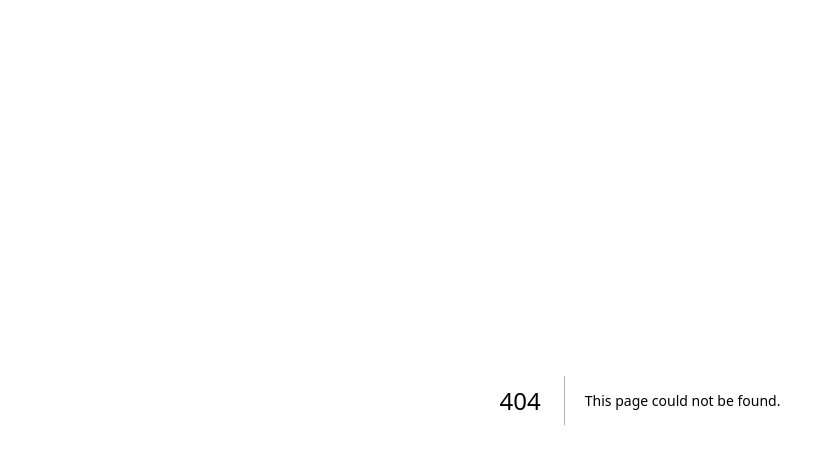
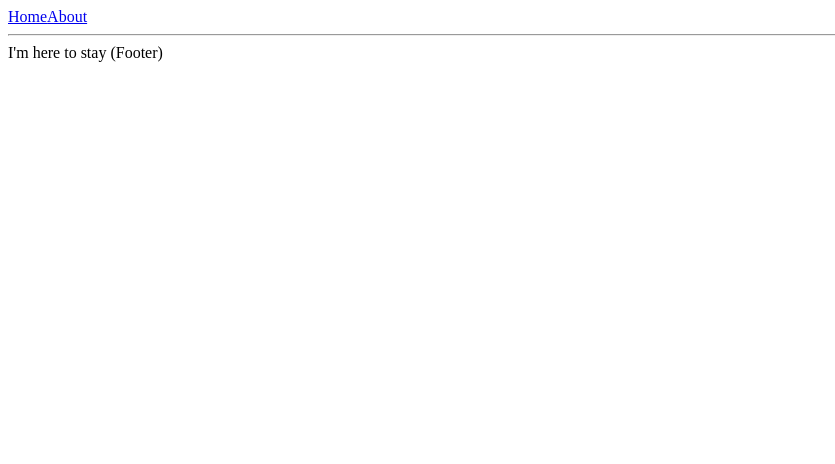
Before and after one commit to admkopec/EmbeddedWebApp, a Next.js app: page /about in a window 1280 px wide. Before the commit this address had no page. Shown: the top 464 px of the page, without its empty margins (0-835 px from the left). Built offline with nearby package versions, Linux system fonts and the light colour scheme.

Commit message:
Dropped tailwind

```diff
--- a/package.json
+++ b/package.json
@@ -19,7 +19,6 @@
     "postcss": "8.4.23",
     "react": "18.2.0",
     "react-dom": "18.2.0",
-    "tailwindcss": "3.3.2",
     "typescript": "5.0.4"
   }
 }
--- a/src/components/Layout.tsx
+++ b/src/components/Layout.tsx
@@ -17,6 +17,7 @@ const Layout = ({ children, title = 'This is the default title' }: Props) => (
         <header>
             <nav>
                 <Link href="/">Home</Link>
+                <Link href="/about">About</Link>
             </nav>
         </header>
         {children}
--- /dev/null
+++ b/src/pages/about.tsx
@@ -0,0 +1,8 @@
+import RootLayout from "@/components/Layout";
+
+const AboutPage = () => (
+    <RootLayout>
+    </RootLayout>
+);
+
+export default AboutPage;
--- a/tailwind.config.js
+++ /dev/null
@@ -1,18 +0,0 @@
-/** @type {import('tailwindcss').Config} */
-module.exports = {
-  content: [
-    './src/pages/**/*.{js,ts,jsx,tsx,mdx}',
-    './src/components/**/*.{js,ts,jsx,tsx,mdx}',
-    './src/app/**/*.{js,ts,jsx,tsx,mdx}',
-  ],
-  theme: {
-    extend: {
-      backgroundImage: {
-        'gradient-radial': 'radial-gradient(var(--tw-gradient-stops))',
-        'gradient-conic':
-          'conic-gradient(from 180deg at 50% 50%, var(--tw-gradient-stops))',
-      },
-    },
-  },
-  plugins: [],
-}
```
